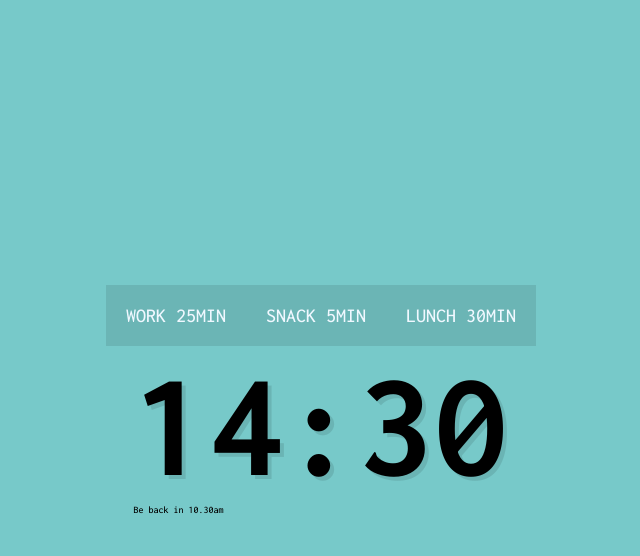
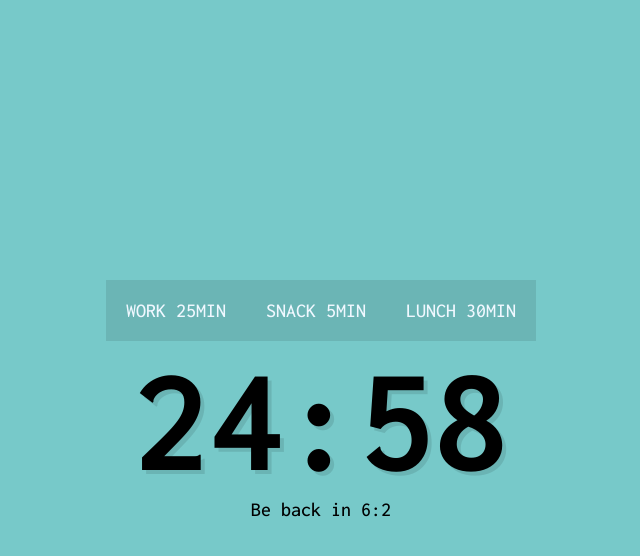
Before and after one commit to AbbydEca2003/web-tranini-bca, a plain HTML site: page Timer/index.html in a window 1280 px wide. Both pictures are taken after a click on the button "WORK 25MIN". Shown: the whole page, without its empty margins (319-959 px from the left). Drawn offline with Linux system fonts and the light colour scheme.

Commit message:
timer Scripts

```diff
--- a/Timer/script.js
+++ b/Timer/script.js
@@ -0,0 +1,54 @@
+let timerInterval;
+const timeleft = document.querySelector('.time-left');
+const timeButton = document.querySelectorAll('[data-time]');
+const changeTime = document.querySelector('.end-time')
+
+
+function timer(second){
+    const now = Date.now();//Current time
+    const then = now + second*1000;//time after 1 min
+
+    displayTimeLeft(second);
+    displayComebackTime(then);
+    timerInterval = setInterval(function(){
+        const secondLeft = Math.round((then - Date.now())/1000);//counter of 1 min Math.round(remove decimal point)
+        if(secondLeft<=0){
+            clearInterval(timer);
+        }
+        displayTimeLeft(secondLeft);
+    }, 1000);//Every scond interval
+
+}
+//timer(100);//1min
+
+function displayTimeLeft(secondLeft){
+    let minute = Math.floor(secondLeft/60);
+    const second = secondLeft%60;
+    console.log(minute, second)
+    if(minute<10){
+        timeleft.textContent = "0" +minute + ":" + second;
+    }else{
+        timeleft.textContent = minute + ":" + second;
+
+    }
+};
+
+
+timeButton.forEach(function(button){
+    button.addEventListener('click', function(event){
+        clearInterval(timerInterval);
+        const minute = event.target.getAttribute('data-time');
+        const second = minute*60;
+        console.log(second);
+        timer(second);
+    });
+});
+
+
+function displayComebackTime(timestamp){
+    const date = new Date(timestamp);
+    const hour = date.getHours();
+    const minute = date.getMinutes();
+    console.log(hour, minute);
+    changeTime.innerHTML="Be back in "+hour +":"+ minute;
+}
--- a/Timer/style.css
+++ b/Timer/style.css
@@ -37,8 +37,12 @@ body{
 .timer-display{
     display: flex;
     flex-direction: column;
+    align-items: center;
 }
 .time-left{
     font-size: 15em;
     text-shadow: 4px 4px 0 rgba(0,0,0,0.1);
 }
+.end-time{
+    font-size: 2em;
+}
```
